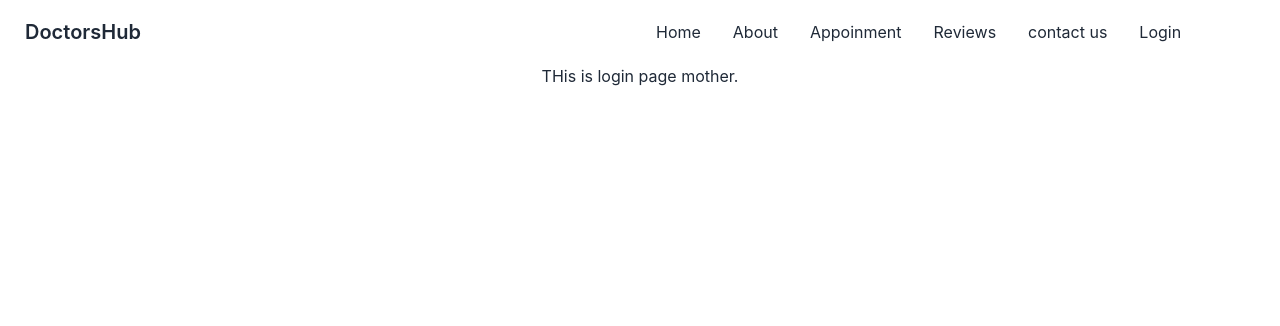
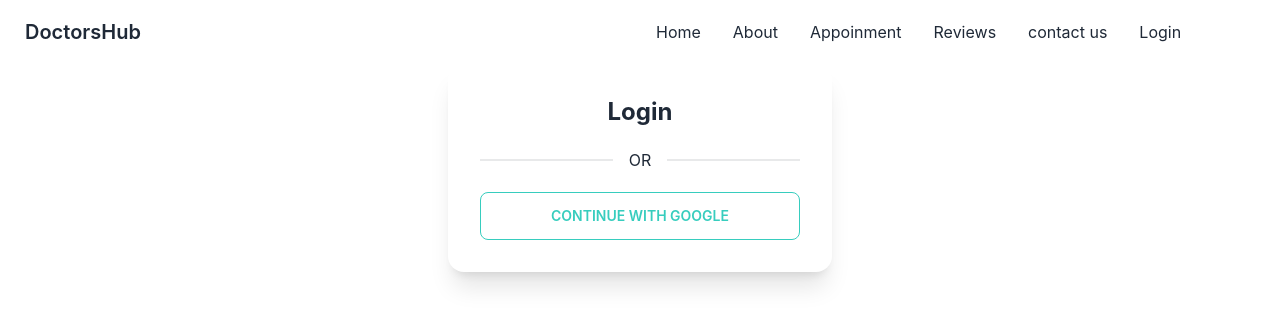
Before and after one commit to mahlilmahee/psychic-doctor01, a React (Create React App) app: page /login in a window 1280 px wide. Shown: the top 326 px of the page. Built offline with nearby package versions, Linux system fonts and the light colour scheme; no server answers.

Commit message:
google log in established

```diff
--- a/src/pages/Login.js
+++ b/src/pages/Login.js
@@ -1,9 +1,24 @@
 import React from 'react';
+import auth from '../firebase.init';
+import { useSignInWithGoogle } from 'react-firebase-hooks/auth';
+const Login = () => {
 
-const Login = () => {
+    const [signInWithGoogle, user, loading, error] = useSignInWithGoogle(auth);
+
+    if(user){
+        console.log(user)
+    }
+
     return (
-        <div>
-            <h2> THis is login page mother.</h2>
+        <div class='flex justify-center items-center~'>
+            <div class="card w-96 bg-base-100 shadow-xl">
+  <div class="card-body">
+    <h2 class="text-center text-2xl font-bold">Login</h2>
+    <div class="divider">OR</div>
+    <button onClick={() => signInWithGoogle()} class="btn btn-outline btn-accent">Continue with google</button>
+
+  </div>
+</div>
         </div>
     );
 };
```
Also changed, not shown: src/firebase.init.js (line endings or trailing spaces).
